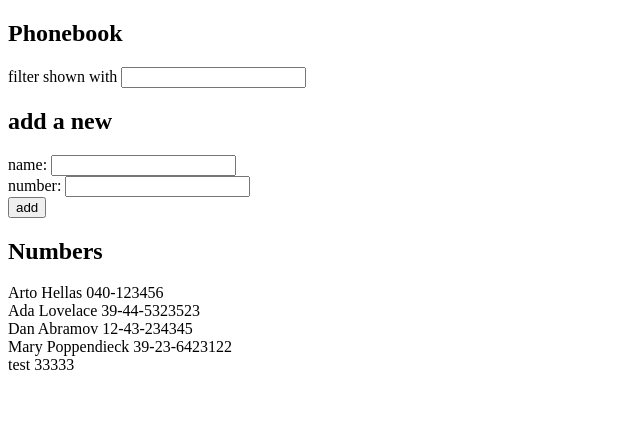
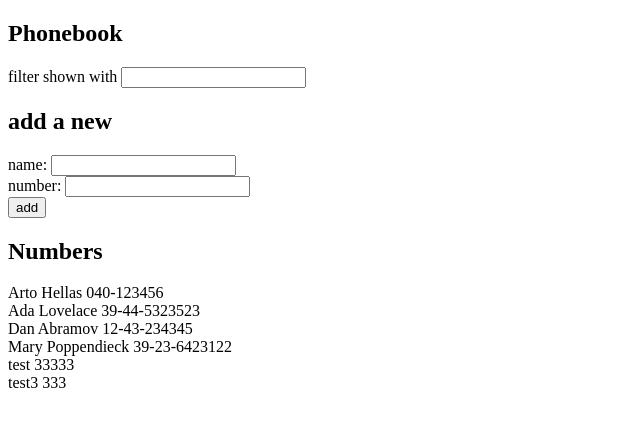
Before and after one commit to Spyro000/fullstack_open_exercises, a React (Create React App) app in the folder part2/phonebook/: page / in a window 1280 px wide. Shown: the top 426 px of the page, without its empty margins (0-640 px from the left). Built offline with nearby package versions, Linux system fonts and the light colour scheme; data requests are answered from the project's data file.

Commit message:
2.16 done

```diff
--- a/part2/phonebook/db.json
+++ b/part2/phonebook/db.json
@@ -24,6 +24,16 @@
       "name": "test",
       "number": "33333",
       "id": 5
+    },
+    {
+      "name": "test3",
+      "number": "333",
+      "id": 6
+    },
+    {
+      "name": "",
+      "number": "",
+      "id": 7
     }
   ]
 }
--- a/part2/phonebook/src/App.js
+++ b/part2/phonebook/src/App.js
@@ -1,5 +1,5 @@
 import { useState, useEffect } from 'react'
-import axios from 'axios'
+import phoneServices from './services/phones'
 
 // components
 const Filter = ({ value, onChange }) => {
@@ -45,17 +45,12 @@ const App = () => {
   const [filterValue, setFilterValue] = useState('')
 
   // -- Hooks and useEffects
-  // hooks
-  const hook = () => {
-    axios
-      .get('http://localhost:3001/persons')
-      .then(responce => {
-        const data = responce.data
-        setPersons(data)
-      })
-  }
   // effects
-  useEffect(hook, [])
+  useEffect(() => {
+    phoneServices
+      .getAll()
+      .then(phones => setPersons(phones))
+  }, [])
 
   // -- Handlers --
   // add person event handler
@@ -67,10 +62,10 @@ const App = () => {
 
     if (notAlreadyExists()) {
       const newPerson = { name: newName, number: newNumber }
-      axios
-        .post('http://localhost:3001/persons', newPerson)
-        .then(responce => {
-          setPersons(persons.concat(responce.data))
+      phoneServices
+        .addNew(newPerson)
+        .then(addedPerson => {
+          setPersons(persons.concat(addedPerson))
           setNewName('')
           setNewNumber('')
         })
--- /dev/null
+++ b/part2/phonebook/src/services/phones.js
@@ -0,0 +1,15 @@
+import axios from 'axios'
+
+const baseUrl = 'http://localhost:3001/persons'
+
+const getAll = () => {
+    const request = axios.get(baseUrl)
+    return request.then(responce => responce.data)
+}
+
+const addNew = newObject => {
+    const request = axios.post(baseUrl, newObject)
+    return request.then(responce => responce.data)
+}
+
+export default {getAll, addNew}
```
